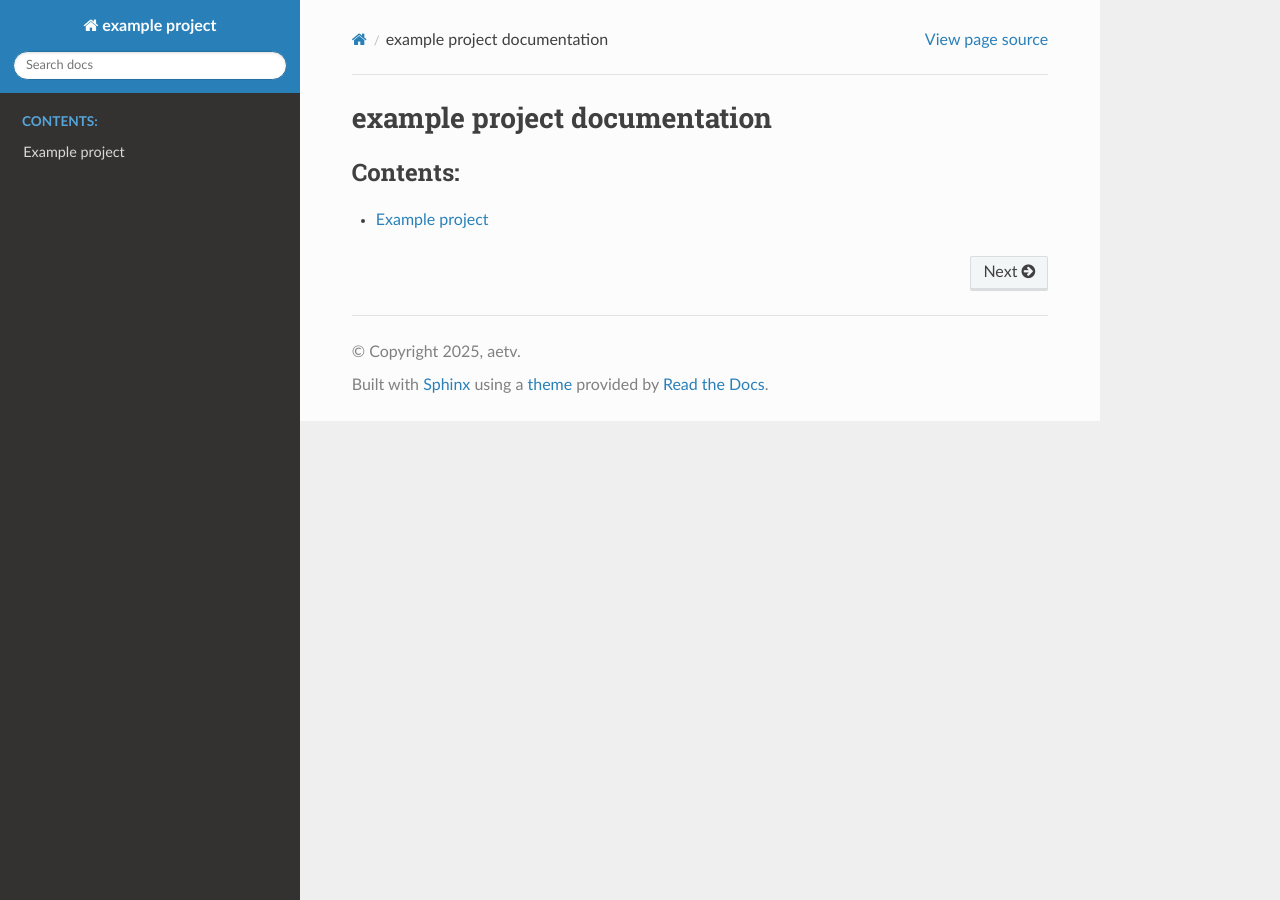
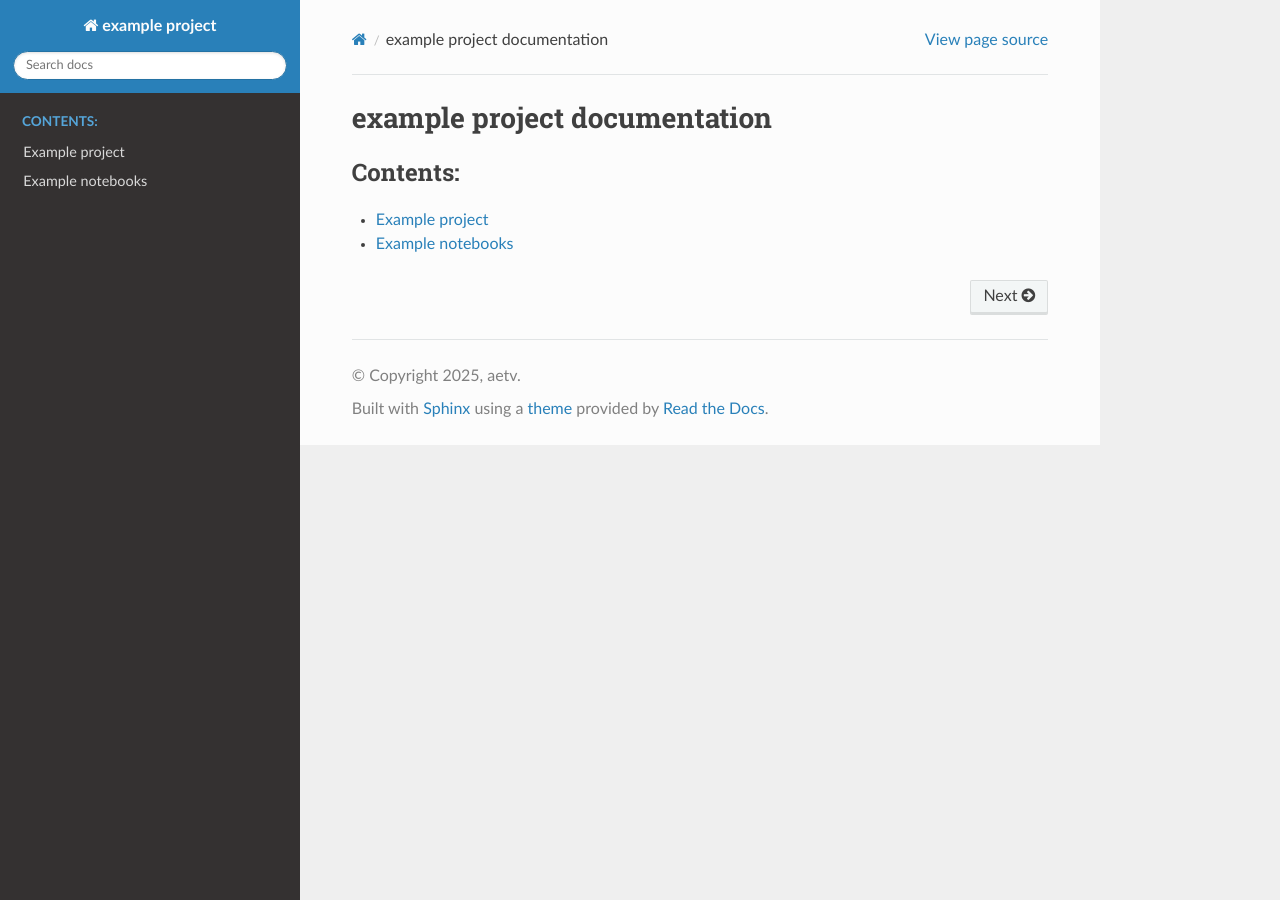
Before and after one commit to ageliina/example_project, a Sphinx documentation site: the page built from docs/index.rst, in a window 1280 px wide. Built offline with Sphinx 7.4.7 and the Read the Docs theme 3.1.0, drawn with Linux system fonts in a browser that asks for light colours.

Commit message:
add an example notebook

```diff
--- a/docs/conf.py
+++ b/docs/conf.py
@@ -7,7 +7,7 @@ import os
 import sys
 
 conf_dir = os.path.abspath(os.path.dirname(__file__))
-sys.path.insert(0, os.path.join(conf_dir, "..", "src"))
+sys.path.insert(0, os.path.join(conf_dir, "..", "src", "python"))
 
 # -- Project information -----------------------------------------------------
 # https://www.sphinx-doc.org/en/master/usage/configuration.html#project-information
@@ -20,7 +20,7 @@ release = "0.0.1"
 # -- General configuration ---------------------------------------------------
 # https://www.sphinx-doc.org/en/master/usage/configuration.html#general-configuration
 
-extensions = ["sphinx.ext.autodoc", "sphinx_rtd_theme"]
+extensions = ["sphinx.ext.autodoc", "sphinx_rtd_theme", "nbsphinx"]
 
 templates_path = ["_templates"]
 exclude_patterns = ["_build", "Thumbs.db", ".DS_Store"]
--- a/docs/index.rst
+++ b/docs/index.rst
@@ -11,3 +11,4 @@ example project documentation
    :caption: Contents:
 
    code_api
+   notebooks
--- /dev/null
+++ b/docs/notebooks.rst
@@ -0,0 +1,6 @@
+.. notebooks.rst
+
+Example notebooks
+=================
+
+../notebooks/example_notebook.ipynb
--- a/requirements.txt
+++ b/requirements.txt
@@ -1 +1,6 @@
+ipykernel
+nbsphinx
+numpy
+pandoc
 pre-commit
+sphinx_rtd_theme
```
Also changed, not shown: 1 other file.
